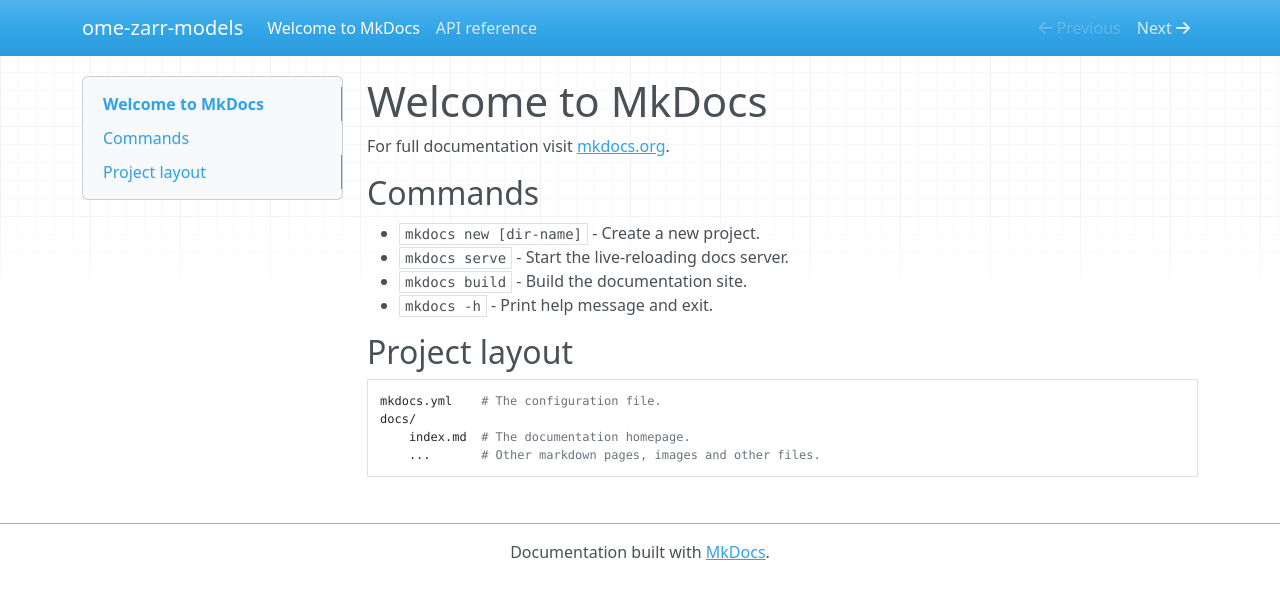
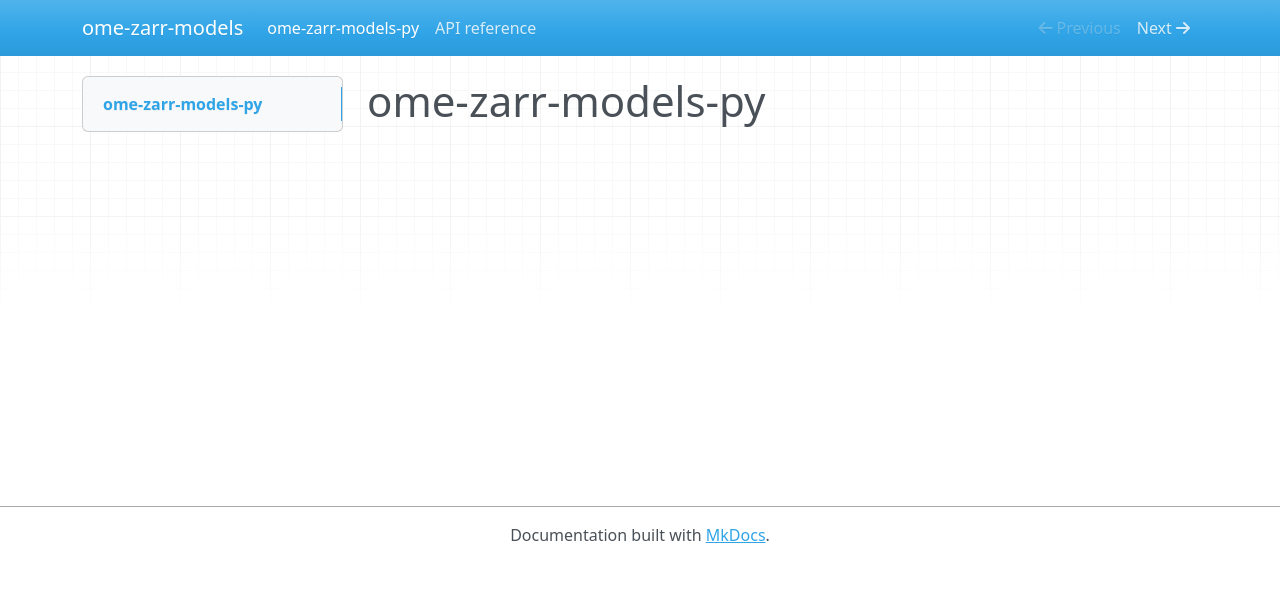
Before and after one commit to ome-zarr-models/ome-zarr-models-py, an MkDocs documentation site: the page built from docs/index.md, in a window 1280 px wide. Shown: the top 599 px of the page. Built offline with MkDocs 1.6.1, drawn with Linux system fonts in a browser that asks for light colours; nearby versions of some CDN libraries.

Commit message:
Clean out docs home page

```diff
--- a/docs/index.md
+++ b/docs/index.md
@@ -1,17 +1 @@
-# Welcome to MkDocs
-
-For full documentation visit [mkdocs.org](https://www.mkdocs.org).
-
-## Commands
-
-* `mkdocs new [dir-name]` - Create a new project.
-* `mkdocs serve` - Start the live-reloading docs server.
-* `mkdocs build` - Build the documentation site.
-* `mkdocs -h` - Print help message and exit.
-
-## Project layout
-
-    mkdocs.yml    # The configuration file.
-    docs/
-        index.md  # The documentation homepage.
-        ...       # Other markdown pages, images and other files.
+# ome-zarr-models-py
```
